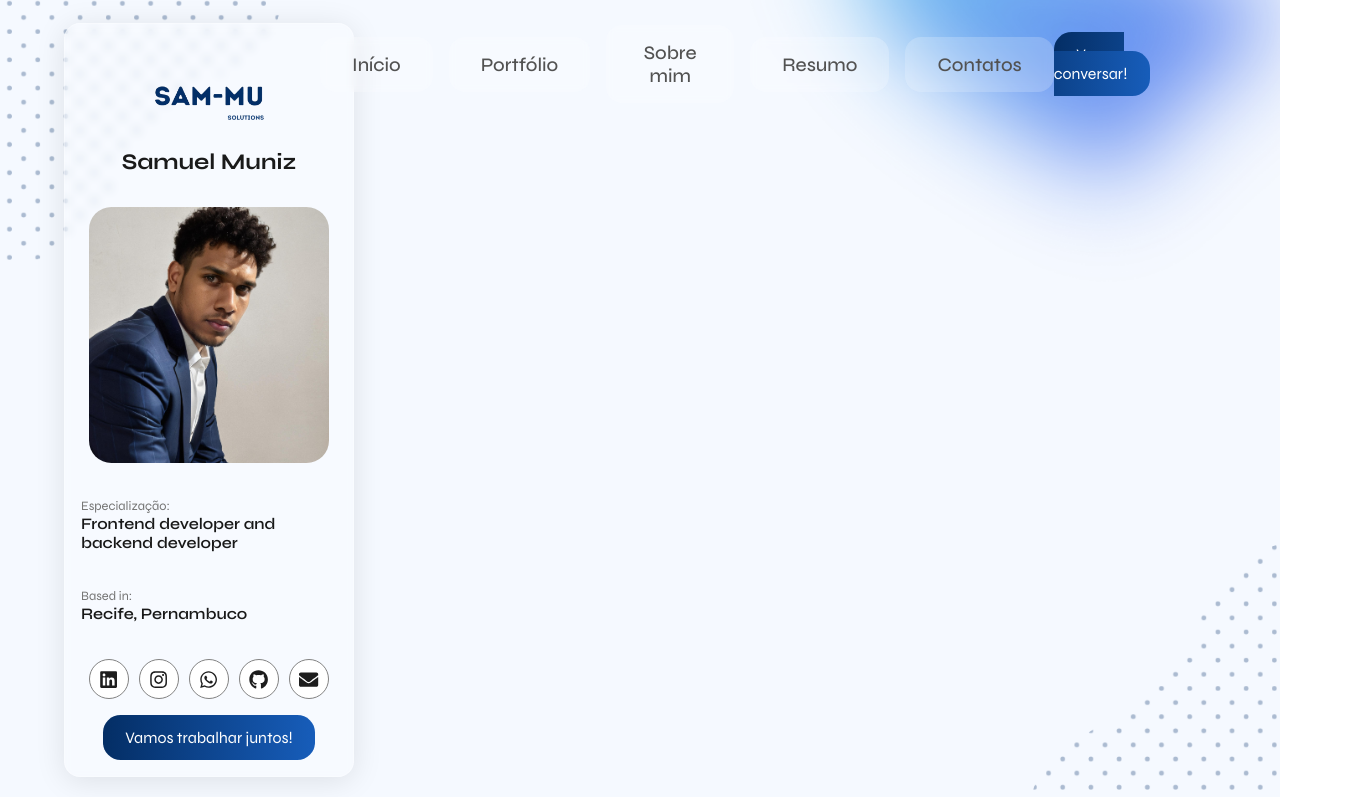
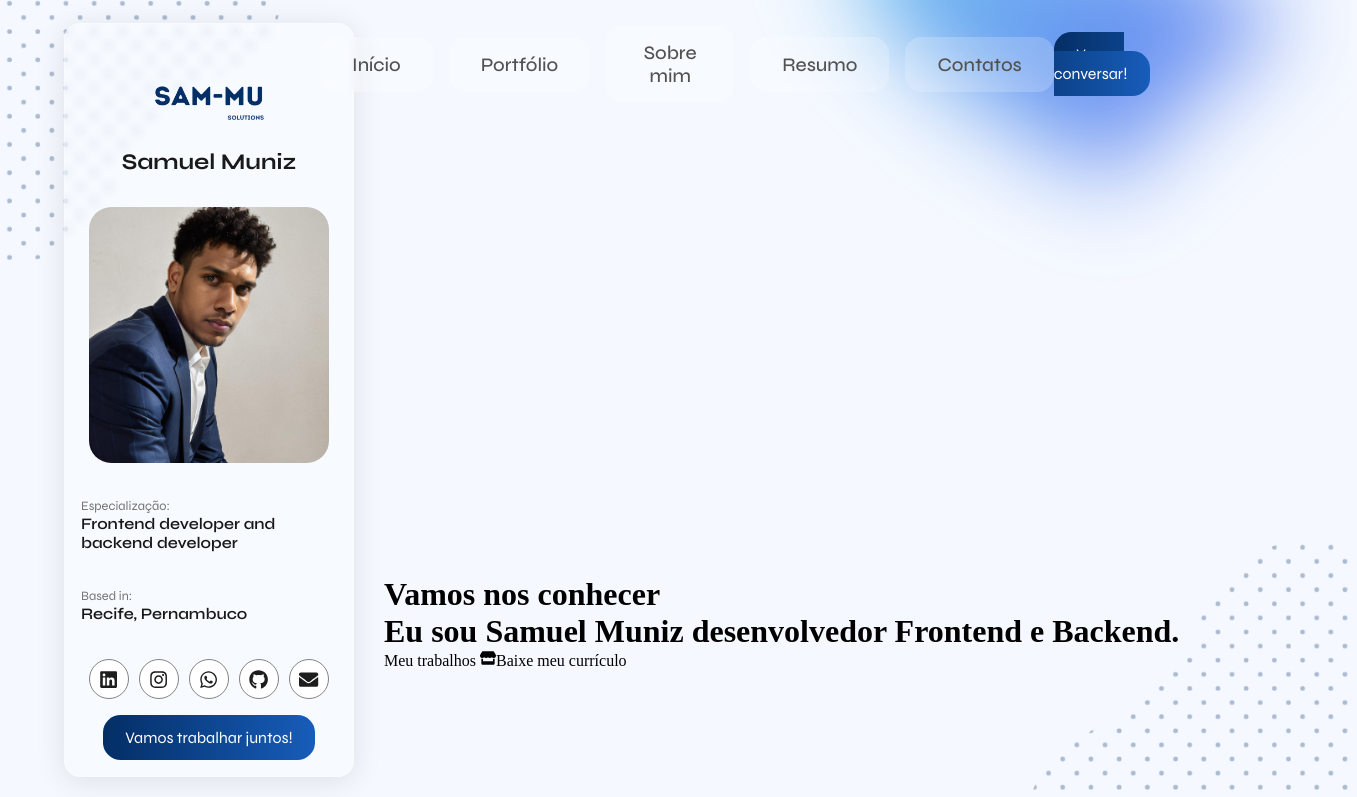
Before and after one commit to DevSamuelMuniz/Portfolio, a React (Create React App) app: page / in a window 1280 px wide. Shown: the top 797 px of the page, 1357 px wide, since content can reach past the window. Built offline with nearby package versions, Linux system fonts and the light colour scheme.

Commit message:
create content comp

```diff
--- a/public/index.html
+++ b/public/index.html
@@ -6,7 +6,7 @@
     <meta name="viewport" content="width=device-width, initial-scale=1" />
     <meta name="theme-color" content="#000000" />
     <meta
-      name="description"
+      name="Portfolio Samuel Muniz"
       content="Web site created using create-react-app"
     />
     <link rel="apple-touch-icon" href="%PUBLIC_URL%/logo192.png" />
@@ -24,7 +24,7 @@
       work correctly both with client-side routing and a non-root public URL.
       Learn how to configure a non-root public URL by running `npm run build`.
     -->
-    <title>React App</title>
+    <title>Portfolio Samuel Muniz</title>
   </head>
   <body>
     <noscript>You need to enable JavaScript to run this app.</noscript>
@@ -41,31 +41,5 @@
     -->
   </body>
 
-  <script>
-    // Função para controlar o scroll com delay
-    function scrollToSection(sectionId) {
-      const section = document.getElementById(sectionId);
-      if (section) {
-        const top = section.offsetTop;
-        window.scrollTo({
-          top: top,
-          behavior: 'smooth'
-        });
-      }
-    }
 
-    // Atraso em milissegundos
-    const delay = 1000;
-
-    // Event listener para os links de navegação
-    document.querySelectorAll('a').forEach(link => {
-      link.addEventListener('click', function(event) {
-        event.preventDefault();
-        const sectionId = this.getAttribute('href').slice(1);
-        setTimeout(() => {
-          scrollToSection(sectionId);
-        }, delay);
-      });
-    });
-  </script>
 </html>
--- /dev/null
+++ b/src/components/apresentacaoComponent/apresentacaoComponent.js
@@ -0,0 +1,27 @@
+import React from "react";
+
+import { FaStore } from "react-icons/fa";
+
+function apresentacaoComponent() {
+  return (
+    <main>
+      <div>
+        <h1>Vamos nos conhecer</h1>
+        <h1>Eu sou Samuel Muniz desenvolvedor Frontend e Backend.</h1>
+      </div>
+      <div>
+        <a>
+          Meu trabalhos{" "}
+          <span>
+            <FaStore />
+          </span>
+        </a>
+        <a>
+          Baixe meu currículo <span></span>
+        </a>
+      </div>
+    </main>
+  );
+}
+
+export default apresentacaoComponent;
--- /dev/null
+++ b/src/components/contentComponent/contentComponent.css
@@ -0,0 +1,6 @@
+.container-content {
+  width: 76vw;
+  height: 100vh;
+  padding-top: 36rem;
+  margin-left: 24rem;
+}
--- /dev/null
+++ b/src/components/contentComponent/contentComponent.js
@@ -0,0 +1,15 @@
+import React from "react";
+import "./contentComponent.css";
+//components
+
+import ApresentacaoComponent from "../apresentacaoComponent/apresentacaoComponent";
+function contentComponent() {
+  return (
+    <main className="container-content">
+      <ApresentacaoComponent />
+
+    </main>
+  );
+}
+
+export default contentComponent;
--- a/src/index.css
+++ b/src/index.css
@@ -1,6 +1,14 @@
-@import url('https://fonts.googleapis.com/css2?family=Syne:wght@400..800&display=swap');
+@import url("https://fonts.googleapis.com/css2?family=Syne:wght@400..800&display=swap");
 
-*{
-    margin: 0;
-    padding: 0;
+* {
+  margin: 0;
+  padding: 0;
 }
+
+body{
+    background-image: url("./assets/imgs/bg/bg1.png");
+    background-position: center;
+    background-repeat: no-repeat;
+    background-size: cover;
+    background-attachment: fixed;
+}
--- a/src/pages/homePage/homePage.css
+++ b/src/pages/homePage/homePage.css
@@ -1,9 +1,10 @@
-.content-home{
+/* .content-home {
     width: 100vw;
     height: 100vh;
-    background-image: url('../../assets/imgs/bg/bg1.png');
+    background-image: url("../../assets/imgs/bg/bg1.png");
     background-position: center;
     background-repeat: no-repeat;
     background-size: cover;
-
-}
+    background-attachment: fixed;
+  }
+   */
--- a/src/pages/homePage/homePage.js
+++ b/src/pages/homePage/homePage.js
@@ -4,12 +4,14 @@ import "./homePage.css";
 //components
 import PerfilComponent from "../../components/perfilComponent/perfilComponent";
 import HeaderComponent from "../../components/headerComponent/headerComponent";
+import ContentComponent from "../../components/contentComponent/contentComponent";
 
 function homePage() {
   return (
     <main className="content-home">
       <PerfilComponent />
       <HeaderComponent />
+      <ContentComponent />
     </main>
   );
 }
```
Also changed, not shown: src/components/apresentacaoComponent/apresentacaoComponent.css (added).
